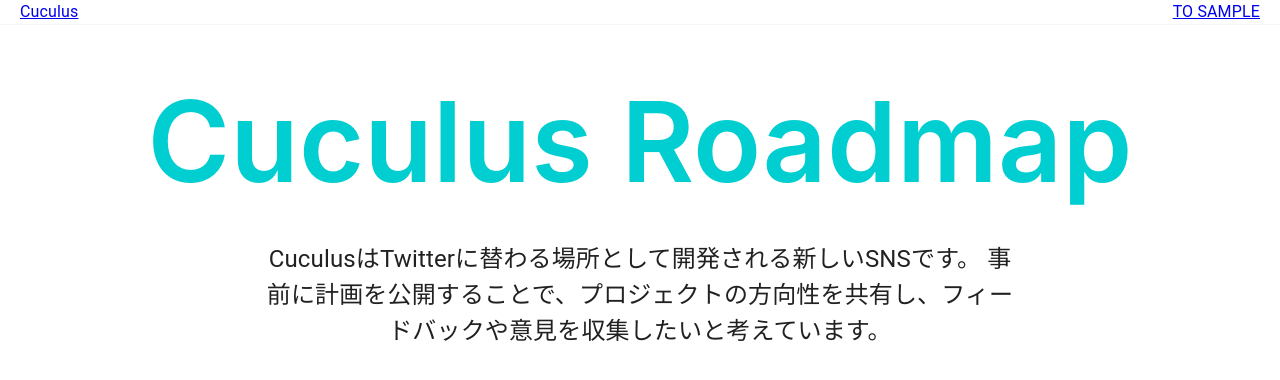
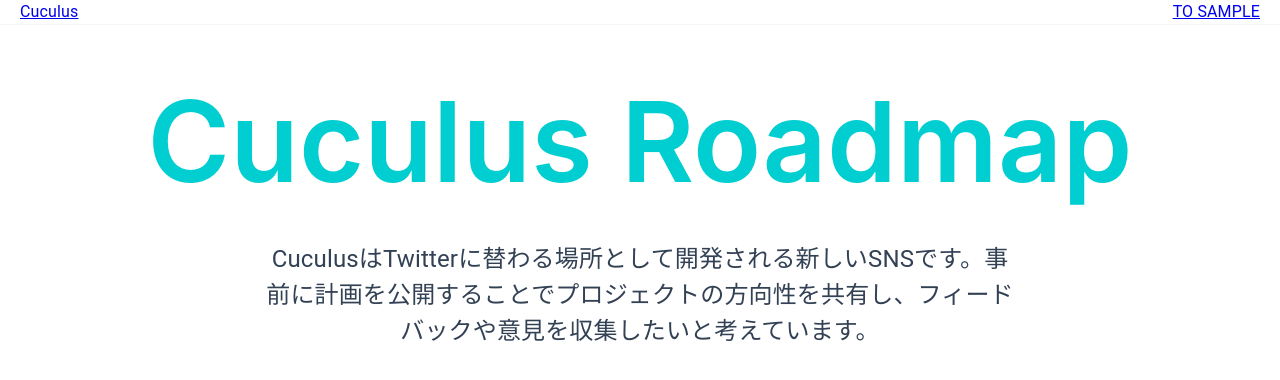
Before and after one commit to cuculus-dev/cuculus-roadmap, a Next.js app: page / in a window 1280 px wide. Shown: the top 380 px of the page. Built offline with nearby package versions, Linux system fonts and the light colour scheme.

Commit message:
Caption微調整

```diff
--- a/src/app/_components/Caption.tsx
+++ b/src/app/_components/Caption.tsx
@@ -12,8 +12,10 @@ const Caption = () => {
           <span>Roadmap</span>
         </Title>
         <Description>
-          CuculusはTwitterに替わる場所として開発される新しいSNSです。
-          事前に計画を公開することで、プロジェクトの方向性を共有し、フィードバックや意見を収集したいと考えています。
+          <span>CuculusはTwitterに替わる場所として</span>
+          <span>開発される新しいSNSです。</span>
+          <span>事前に計画を公開することでプロジェクトの方向性を共有し、</span>
+          <span>フィードバックや意見を収集したいと考えています。</span>
         </Description>
       </div>
     </div>
@@ -60,6 +62,7 @@ const Description = styled('div')`
   margin: 0 auto;
   padding-right: 16px;
   padding-left: 16px;
+  color: #334155;
 
   max-width: 780px;
   font-size: 24px;
```
